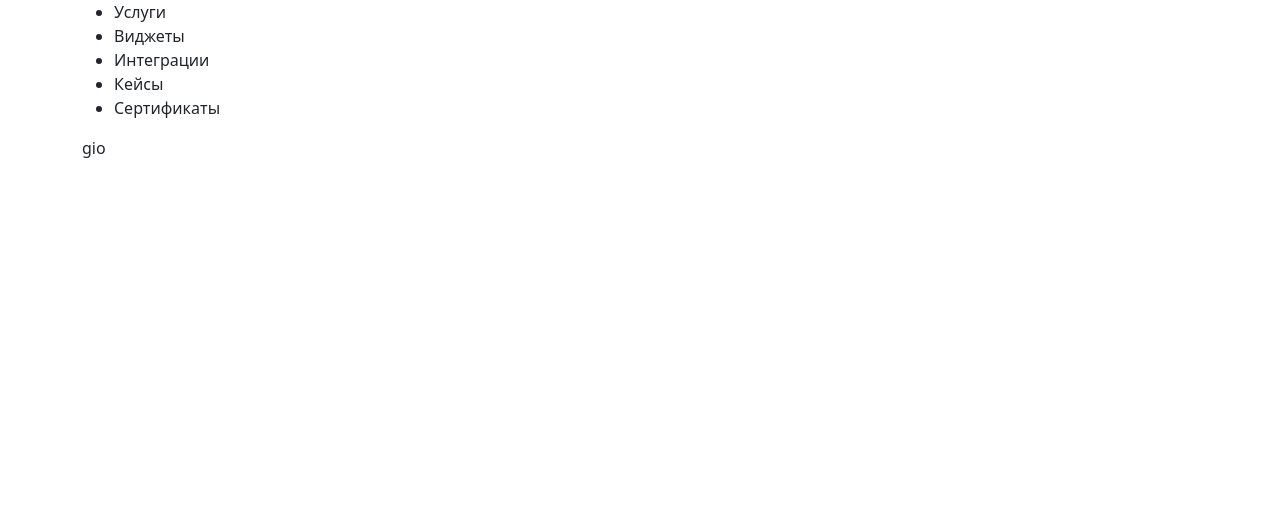
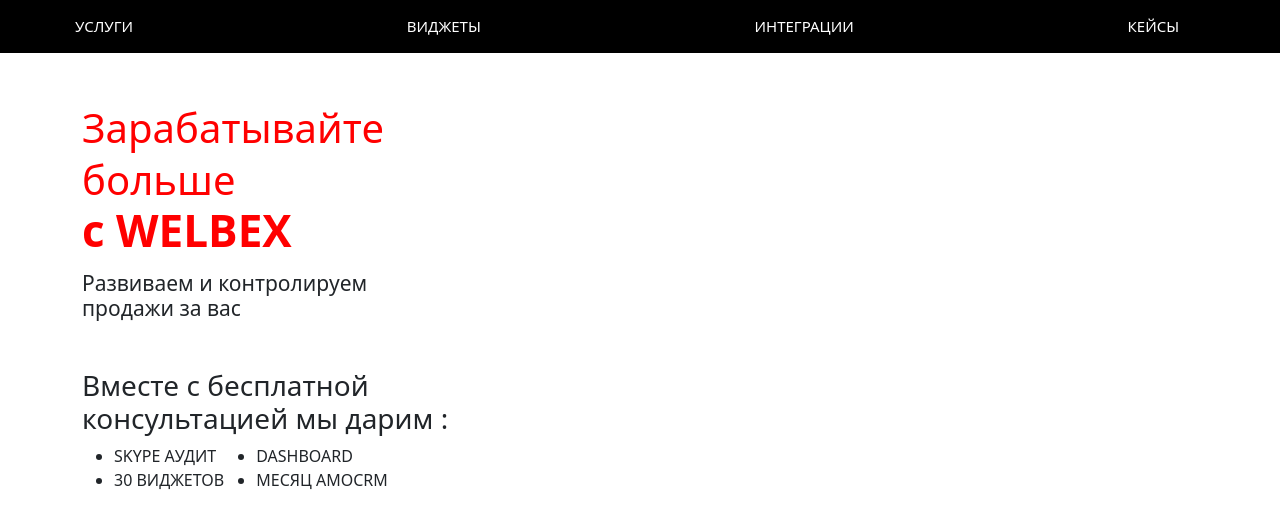
Before and after one commit to VadimGric/Task_amoCRM, a plain HTML site: page Test task/2 task/index.html in a window 1280 px wide. Drawn offline with nearby package versions, Linux system fonts and the light colour scheme.

Commit message:
change task2 html

```diff
--- a/Test task/2 task/index.css
+++ b/Test task/2 task/index.css
@@ -0,0 +1,47 @@
+.nav {
+  display: flex;
+  justify-content: space-between;
+  font-size: 15px;
+  padding: 15px 0;
+  color: white;
+
+}
+header {
+  padding-left: 10px;
+  background-color: black;
+}
+
+.spisok {
+  display: flex;
+
+
+}
+
+
+
+
+
+
+
+main h1 {
+  font-size: 40px;
+  color: red;
+  padding-top: 50px;
+  line-height: 50px;
+  font-weight: 400;
+}
+
+main h1 span {
+  font-size: 44px;
+  font-weight: 900;
+}
+
+main h2 {
+  font-weight: 300;
+  font-size: 21px;
+  padding-top: 6px;
+}
+
+main h3 {
+  padding-top: 40px;
+}
--- a/Test task/2 task/index.html
+++ b/Test task/2 task/index.html
@@ -11,29 +11,42 @@
   <body>
     <header>
       <div class="container">
-        <div class="row ">
-          <div class="h ">
-        <ul>
-          <li>Услуги</li><li>Виджеты</li><li>Интеграции</li><li>Кейсы</li><li>Сертификаты</li>
-        </ul>
+        <div class="row">
+          <div class="row">
+            <ul class="nav">
+              <li>УСЛУГИ</li><li>ВИДЖЕТЫ</li><li>ИНТЕГРАЦИИ</li><li>КЕЙСЫ</li>
+            </ul>
+          </div>
+
+
 
         </div>
-        <div class="logo">
-          <div class="logo_svg">
+      </div>
 
-          </div>
-          <div class="logo_down">
 
-          </div>
-        </div>
-        <div class="kontact_up col-3">
-          <p>gio</p>
+    </header>
+    <main>
+      <div class="container">
+        <div class="row">
+          <div class="row">
+            <h1>Зарабатывайте <br>больше <span><br>с WELBEX<span></span></h1>
+
+
+            <h2>Развиваем и контролируем <br>продажи за вас</h2>
+
+
+            <h3>Вместе с бесплатной <br>консультацией мы дарим :</h3>
+
+          <div class="spisok">
+            <ul>
+              <li><span></span>SKYPE АУДИТ</li><li>30 ВИДЖЕТОВ</li>
+            </ul>
+            <ul>
+              <li>DASHBOARD</li><li>МЕСЯЦ AMOCRM</li>
+            </ul>
           </div>
         </div>
       </div>
-    </header>
-    <main>
-
     </main>
     <footer>
 
```
